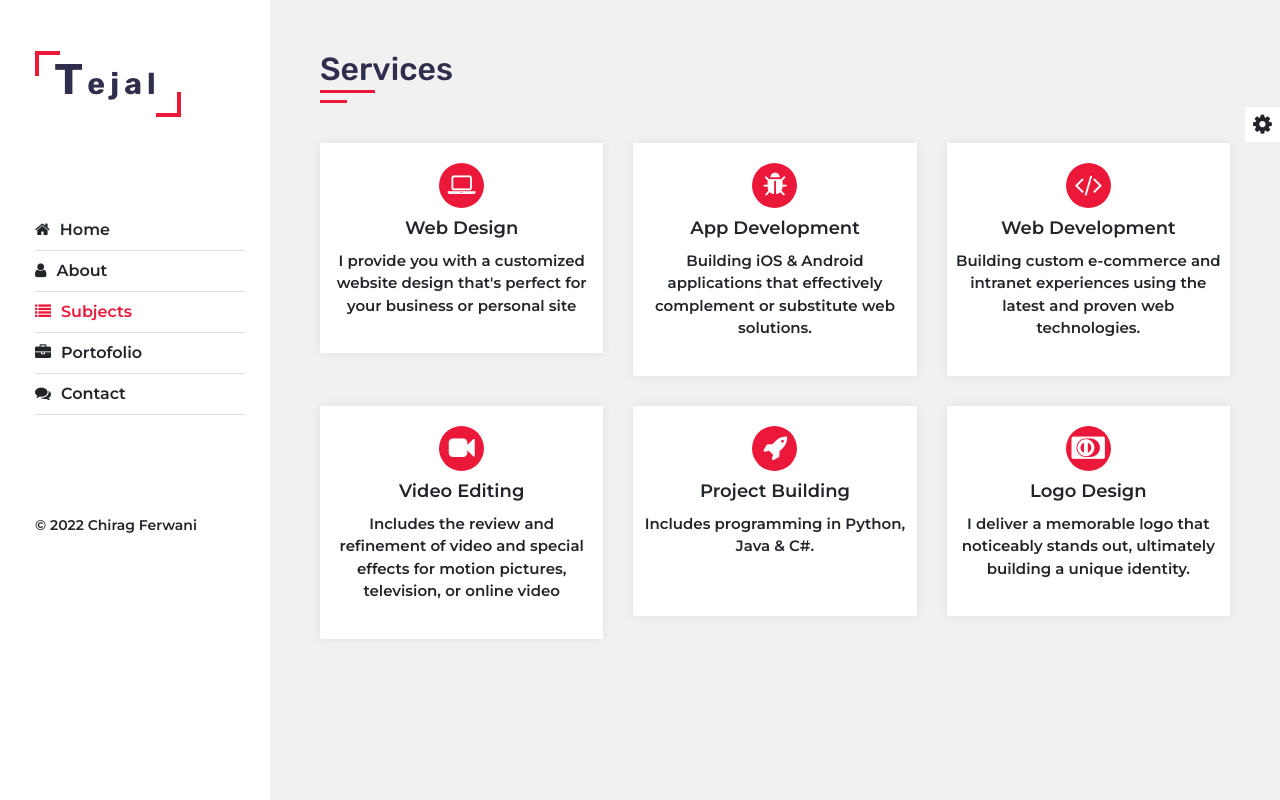
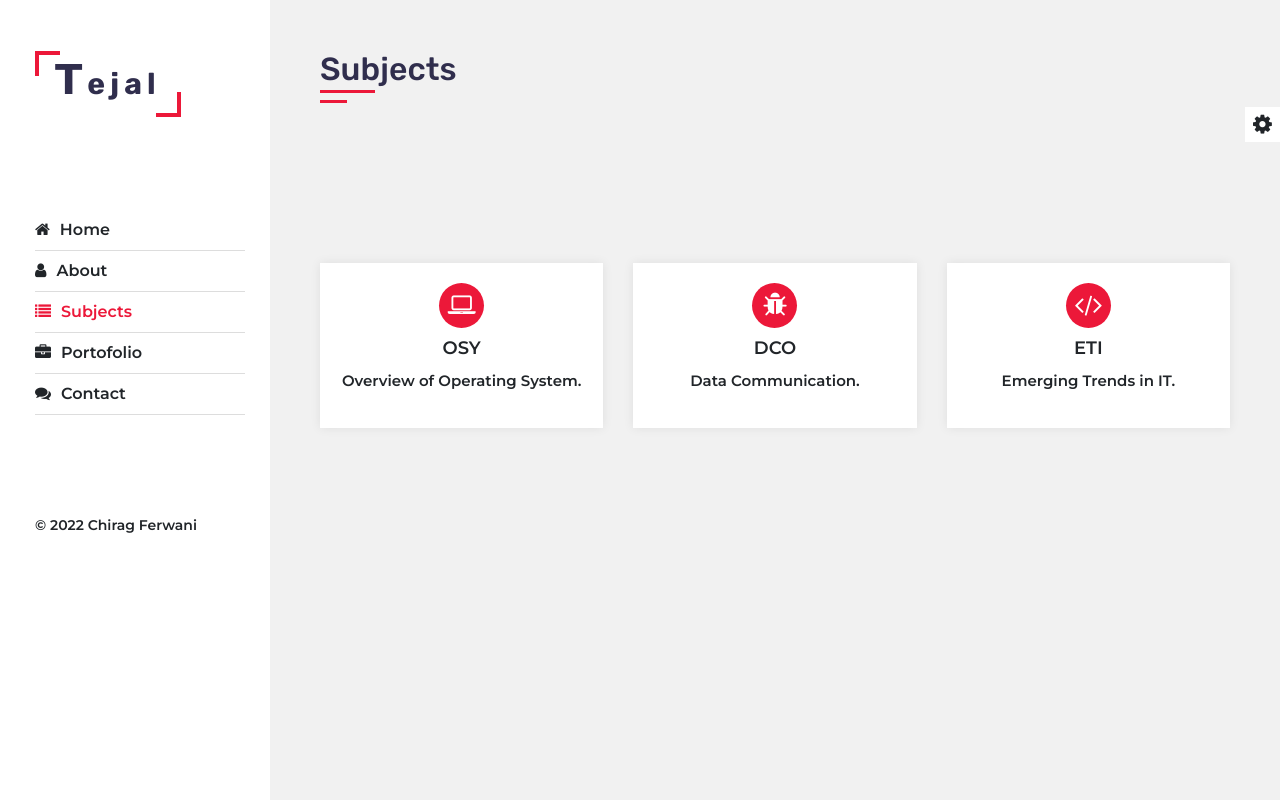
Before and after one commit to chiragf27/tejalgavhane, a plain HTML site: page index.html in a window 1280 px wide. Both pictures are taken after a click on the item "Subjects". Drawn offline with Linux system fonts and the light colour scheme; a web font is replaced by a local one.

Commit message:
subjects

```diff
--- a/index.html
+++ b/index.html
@@ -312,56 +312,35 @@
   </section>
   <!-- Start Services Section -->
   <section class="services section">
-    <h2 class="services-title">Services</h2>
+    <h2 class="services-title">Subjects</h2>
+    <br>
+    <br>
+    <br>
+    <br>
+    <br>
     <div class="row">
       <div class="col-md-6 col-lg-4">
         <div class="services-item">
           <div class="icon"><i class="fa fa-laptop"></i></div>
-          <h5 class="title">Web Design</h5>
-          <p class="lead">I provide you with a customized website design that's perfect for your business or personal site
-          </p>
+          <h5 class="title">OSY</h5>
+          <p class="lead">Overview of Operating System.</p>
         </div>
       </div>
       <div class="col-md-6 col-lg-4">
         <div class="services-item">
           <div class="icon"><i class="fa fa-bug"></i></div>
-          <h5 class="title">App Development</h5>
-          <p class="lead">Building iOS & Android applications that effectively complement or substitute web solutions.
-          </p>
+          <h5 class="title">DCO</h5>
+          <p class="lead">Data Communication.</p>
         </div>
       </div>
       <div class="col-md-6 col-lg-4">
         <div class="services-item">
           <div class="icon"><i class="fa fa-code"></i></div>
-          <h5 class="title">Web Development</h5>
-          <p class="lead">Building custom e-commerce and intranet experiences using the latest and proven web technologies.
-          </p>
+          <h5 class="title">ETI</h5>
+          <p class="lead">Emerging Trends in IT.</p>
         </div>
       </div>
-      <div class="col-md-6 col-lg-4">
-        <div class="services-item">
-          <div class="icon"><i class="fa fa-video"></i></div>
-          <h5 class="title">Video Editing</h5>
-          <p class="lead">Includes the review and refinement of video and special effects for motion pictures, television, or online video
-          </p>
-        </div>
-      </div>
-      <div class="col-md-6 col-lg-4">
-        <div class="services-item">
-          <div class="icon"><i class="fa fa-rocket"></i></div>
-          <h5 class="title">Project Building</h5>
-          <p class="lead">Includes programming in Python, Java & C#.<br><br>
-          </p>
-        </div>
-      </div>
-      <div class="col-md-6 col-lg-4">
-        <div class="services-item">
-          <div class="icon"><i class="fa fa-cc-diners-club"></i></div>
-          <h5 class="title">Logo Design</h5>
-          <p class="lead">I deliver a memorable logo that noticeably stands out, ultimately building a unique identity.
-          </p>
-        </div>
-      </div><!--
+      <!--
     </div class="btn">
     <br>
     <a href="#" class="btn btn1">Contact</a>
```
